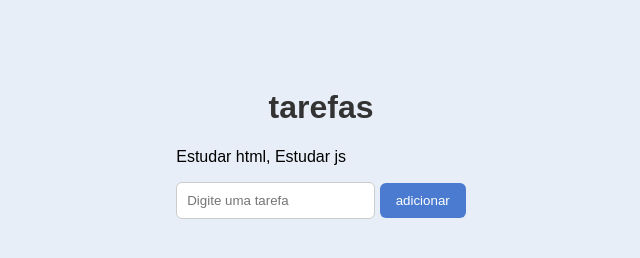
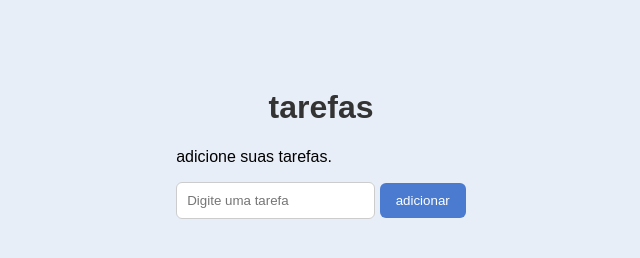
Before and after one commit to William9890/lista, a plain HTML site: page index.html in a window 1280 px wide. Shown: the full height of the page, 319-959 px from the left. Drawn offline with Linux system fonts and the light colour scheme.

Commit message:
modificação na mensagem do titulo das tarefas

```diff
--- a/index.html
+++ b/index.html
@@ -13,8 +13,7 @@
     <div class="cartao">
         <h1>tarefas</h1>
         <ul id="lista">
-            Estudar html,
-            Estudar js
+           adicione suas tarefas.
         </ul>
         <input type="text" id="campo" placeholder="Digite uma tarefa">
         <button id="adicionar">adicionar</button>
```
